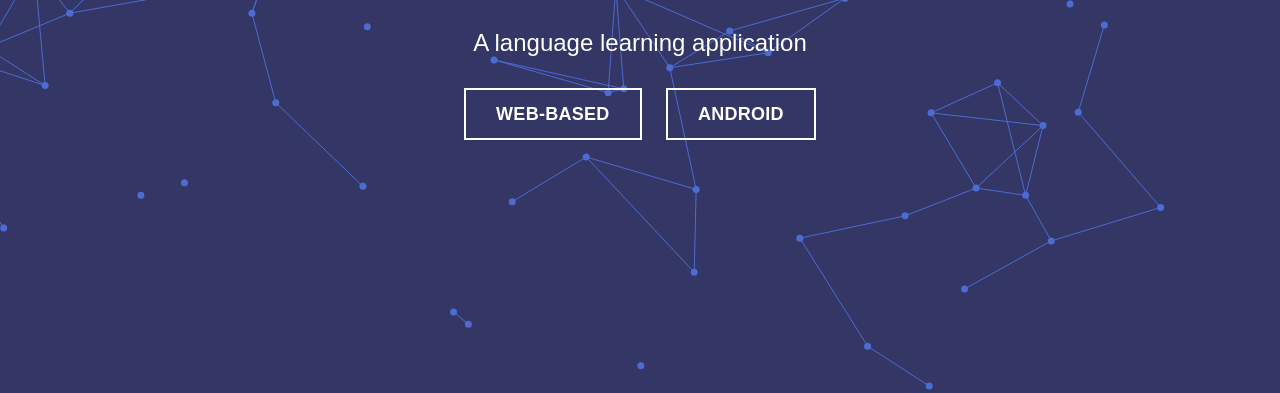
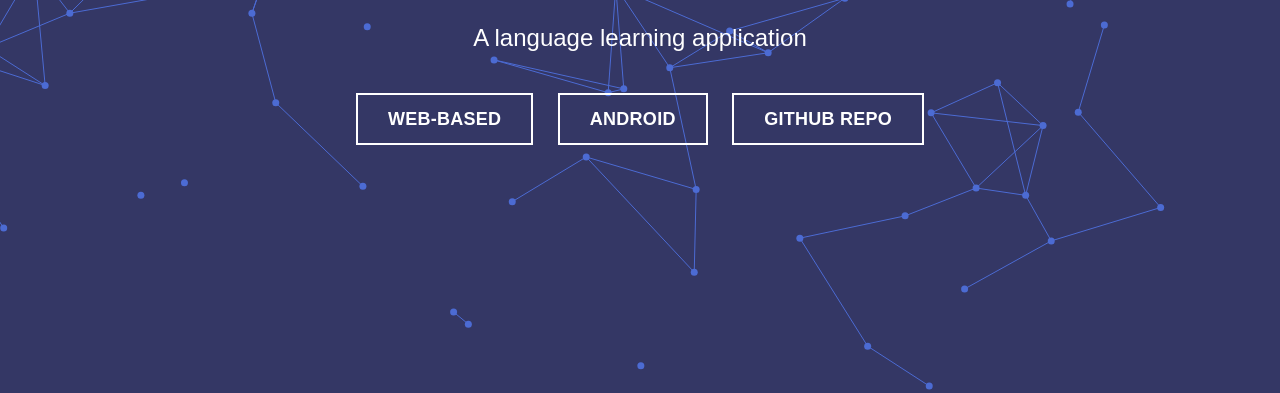
Before and after one commit to K-Hilman/K-Hilman.github.io, a plain HTML site: page lique.html in a window 1280 px wide. Shown: the part 407-800 px from the top of the page. Drawn offline with Linux system fonts and the light colour scheme.

Commit message:
Update lique.html

```diff
--- a/lique.html
+++ b/lique.html
@@ -39,6 +39,7 @@
             <p>A language learning application</p>
             <a href="lique/lique-loginfireb.html" class="btn">Web-Based</a>
             <a href="https://drive.google.com/open?id=1isZ9R9fv65S2vIaIbwvbAP6vIJbcq_Ju" class="btn">Android</a>
+            <a style="margin-top: 10px" href="https://github.com/K-Hilman?tab=repositories" class="btn">GITHUB REPO</a>
         </div>
     </div>
 
```
